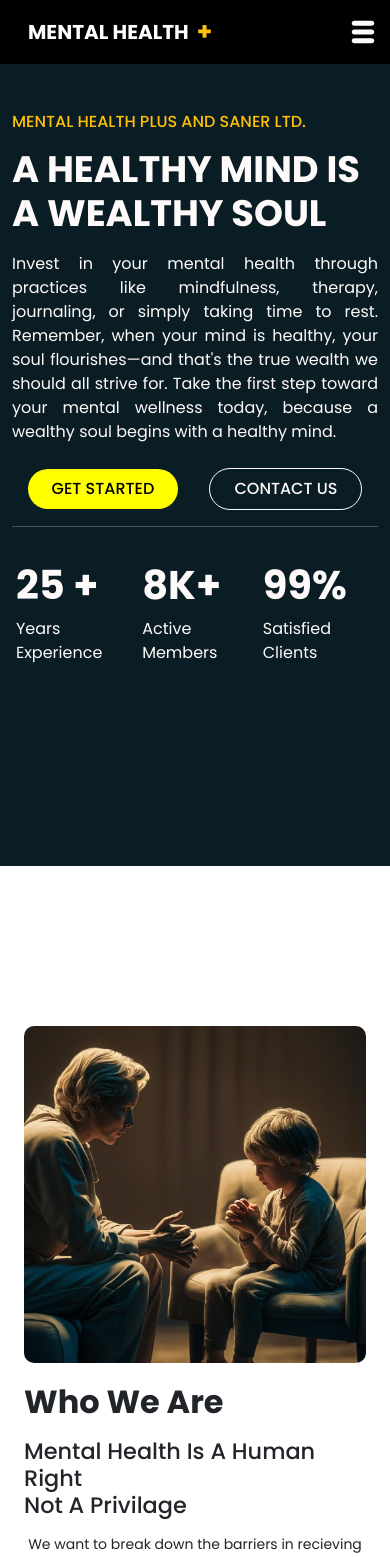
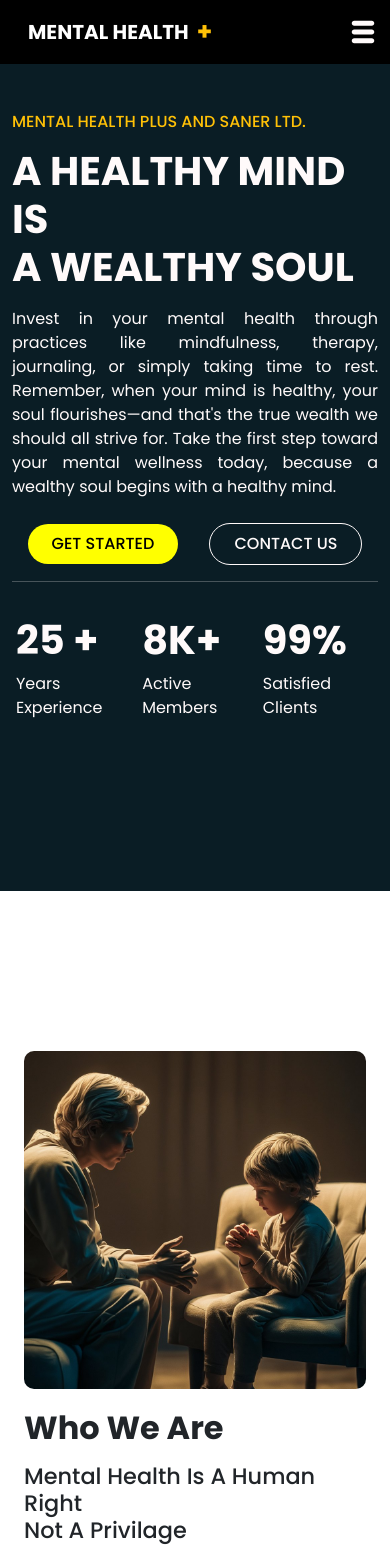
Before and after one commit to AllSparkTech100/test, a React (Vite) app: page / in a window 390 px wide. Shown: the top 1557 px of the page. Built offline with nearby package versions, Linux system fonts and the light colour scheme.

Commit message:
Add files via upload

```diff
--- a/src/Pages/About.jsx
+++ b/src/Pages/About.jsx
@@ -154,7 +154,7 @@ function About() {
       </section>
       {/* Image with Circle */}
       <section className="better bg-image container-fluid">
-        <div className="circle p-5 text-center" data-aos="fade-up">
+        <div className="circle p-5 text-center" data-aos="zoom-in">
           <h2 className="text-warning text-uppercase mb-md-3 mb-1">
             Our Value
           </h2>
--- a/src/Pages/Home.jsx
+++ b/src/Pages/Home.jsx
@@ -85,7 +85,13 @@ function Home() {
       <section className="middle-holder container-fluid">
         <Container className="p-lg-5 p-sm-0 p-md-5" fluid>
           <Row className="">
-            <Col md={12} sm={12} lg={12} className="mb-0 mb-md-5 mb-lg-5">
+            <Col
+              md={12}
+              sm={12}
+              lg={12}
+              data-aos="zoom-in"
+              className="mb-0 mb-md-5 mb-lg-5"
+            >
               <section>
                 <div className=" d-md-block d-lg-block middle-right-hero-image">
                   <img src={Counsel} alt="Child Counselling" loading="lazy" />
--- a/src/Pages/pages.scss
+++ b/src/Pages/pages.scss
@@ -6,13 +6,12 @@
   color: $secondary;
   overflow: hidden;
   height: 120vh !important;
-  @media screen and (max-width: 575px) {
+  @media screen and (max-width: 575.98px) {
     height: 120vh !important;
   }
   h4 {
     @media screen and (max-width: 575.98px) {
       text-align: left !important;
-
     }
   }
   h3 {
@@ -22,9 +21,13 @@
     @media screen and (max-width: 348px) {
       font-size: 2rem !important ;
     }
-    @media screen and (max-width: 575px) {
+    @media screen and (max-width: 375px) {
+      font-size: 2rem !important ;
+    }
+
+    @media screen and (max-width: 575.98px) {
       text-align: left !important;
-      font-size: 3.4rem ;
+      font-size: 3.4rem;
     }
   }
   p {
@@ -369,10 +372,10 @@
     max-height: 120vh !important;
 
     h4 {
-      font-size: 14px;
+      font-size: 12px !important;
     }
     h3 {
-      font-size: 2rem !important;
+      font-size: 1.8rem !important;
     }
 
     .btn-carrier {
@@ -527,12 +530,12 @@
 
 @media screen and (max-width: 480px) {
   .hero-carrier {
-    height: 95vh !important;
+    height: 98vh !important;
     h4 {
       font-size: 16px;
     }
     h3 {
-      font-size: 2.3rem;
+      font-size: 2.5rem;
     }
 
     .btn-carrier {
```
Also changed, not shown: 3 other files (tests, documents, lock files or other folders).
